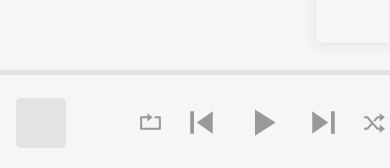
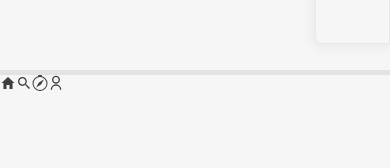
Before and after one commit to ashwat07/React-JioSaavn-Clone, a React (Create React App) app: page / in a window 390 px wide. Shown: the part 673-841 px from the top of the page. Built offline with nearby package versions, Linux system fonts and the light colour scheme.

Commit message:
bottom tab changes

```diff
--- /dev/null
+++ b/src/components/Footer/bottomtabs.js
@@ -0,0 +1,26 @@
+import React from "react";
+import styled from "styled-components";
+import { IoMdSearch, IoMdHome } from "react-icons/io";
+// import { IoHomeOutline } from "react-icons/im";
+import { BsCompass } from "react-icons/bs";
+import { RiUserLine } from "react-icons/ri";
+
+const BottomTabWrapper = styled.div`
+  display: flex;
+`;
+
+const Home = styled(IoMdHome)``;
+const Search = styled(IoMdSearch)``;
+const Browse = styled(BsCompass)``;
+const Login = styled(RiUserLine)``;
+
+export default function bottomtabs() {
+  return (
+    <BottomTabWrapper>
+      <Home />
+      <Search />
+      <Browse />
+      <Login />
+    </BottomTabWrapper>
+  );
+}
--- a/src/components/Footer/index.js
+++ b/src/components/Footer/index.js
@@ -1,5 +1,6 @@
-import React from "react";
+import React, { useEffect, useState } from "react";
 import styled from "styled-components";
+import Bottomtabs from "./bottomtabs";
 import FooterCenter from "./footercenter";
 import FooterEnd from "./footerend";
 import FooterStart from "./footerstart";
@@ -17,11 +18,33 @@ const FooterWrapper = styled.aside`
 `;
 
 function Footer() {
+  const [isInvisibleBottomTab, setIsInvisibleBottomTab] = useState(
+    window.innerWidth > 980
+  );
+
+  useEffect(() => {
+    window.addEventListener("resize", handleSize);
+
+    return () => {
+      window.removeEventListener("resize", handleSize);
+    };
+  }, []);
+
+  const handleSize = () => {
+    setIsInvisibleBottomTab(window.innerWidth > 980);
+  };
+
   return (
     <FooterWrapper>
-      <FooterStart />
-      <FooterCenter />
-      <FooterEnd />
+      {isInvisibleBottomTab ? (
+        <>
+          <FooterStart />
+          <FooterCenter />
+          <FooterEnd />
+        </>
+      ) : (
+        <Bottomtabs />
+      )}
     </FooterWrapper>
   );
 }
```
